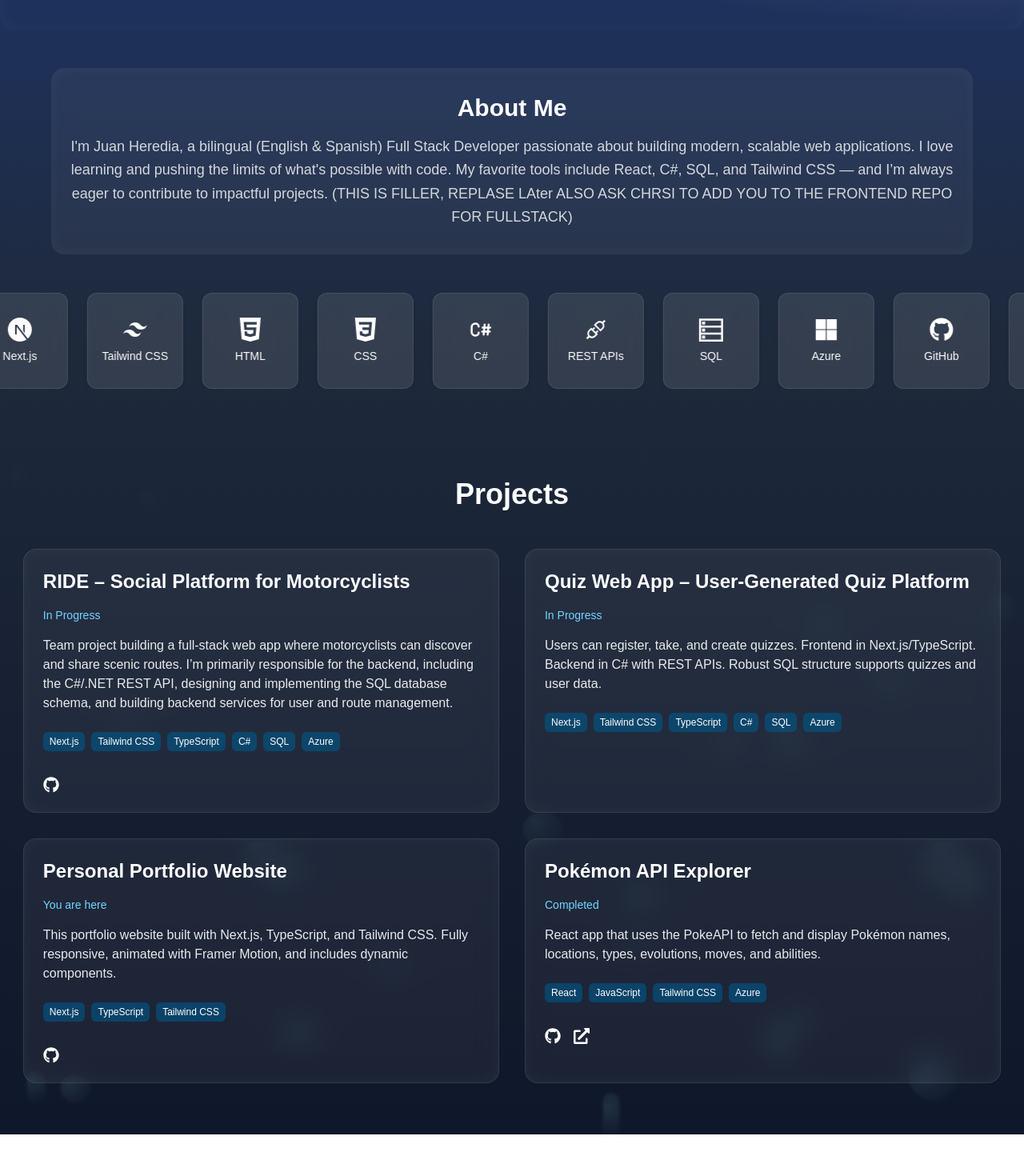
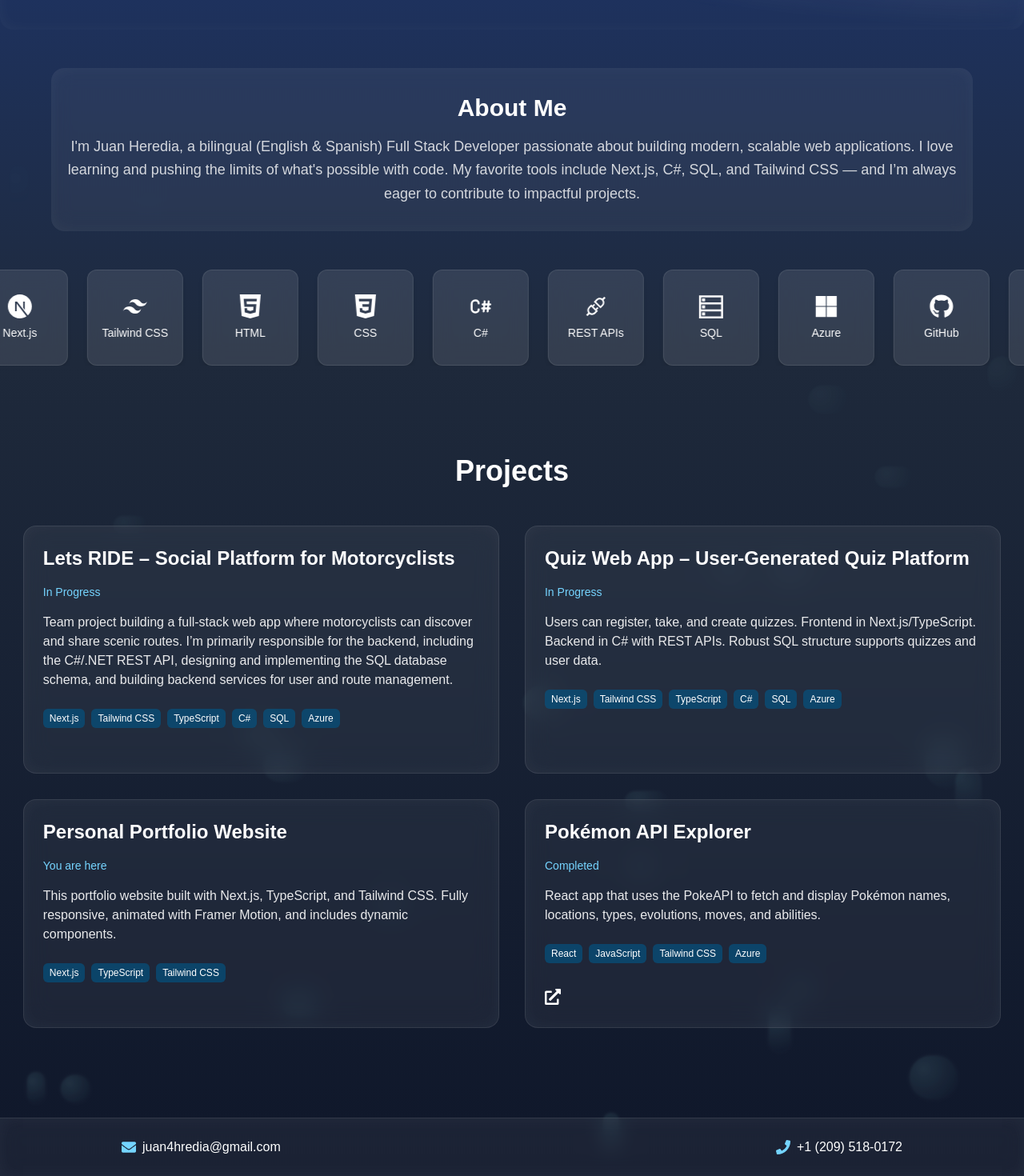
Before and after one commit to ChristmasLover12345/portfolio-site, a Next.js app: page / in a window 1280 px wide. Shown: the part 563-2033 px from the top of the page at 80% size. Before the commit the page ends 1981 px from the top, so only its background shows below. Built offline with nearby package versions, Linux system fonts and the light colour scheme.

Commit message:
Footer Component

```diff
--- a/src/Components/AboutMeComponent.tsx
+++ b/src/Components/AboutMeComponent.tsx
@@ -55,10 +55,8 @@ const AboutMeComponent = () => {
           I'm Juan Heredia, a bilingual (English & Spanish) Full Stack Developer
           passionate about building modern, scalable web applications. I love
           learning and pushing the limits of what's possible with code. My
-          favorite tools include React, C#, SQL, and Tailwind CSS — and I’m
-          always eager to contribute to impactful projects. (THIS IS FILLER,
-          REPLASE LAter ALSO ASK CHRSI TO ADD YOU TO THE FRONTEND REPO FOR
-          FULLSTACK)
+          favorite tools include Next.js, C#, SQL, and Tailwind CSS — and I’m
+          always eager to contribute to impactful projects.
         </p>
       </motion.div>
 
--- /dev/null
+++ b/src/Components/FooterComponent .tsx
@@ -0,0 +1,30 @@
+'use client'
+
+import React from 'react'
+import { FaEnvelope, FaPhone } from 'react-icons/fa'
+
+const FooterComponent = () => {
+  return (
+    <footer className="w-full bg-white/5 backdrop-blur-md border-t border-white/10 py-6 mt-12 innerGlow text-white">
+      <div className="max-w-5xl mx-auto flex flex-col md:flex-row items-center justify-between px-6 gap-4 text-center md:text-left">
+
+        <div className="flex items-center gap-2">
+          <FaEnvelope className="text-lg text-sky-300" />
+          <a href="mailto:juan4hredia@gmail.com" className="hover:underline">
+            juan4hredia@gmail.com
+          </a>
+        </div>
+
+        <div className="flex items-center gap-2">
+          <FaPhone className="text-lg text-sky-300" />
+          <a href="tel:+12095180172" className="hover:underline">
+            +1 (209) 518-0172
+          </a>
+        </div>
+
+      </div>
+    </footer>
+  )
+}
+
+export default FooterComponent
--- a/src/Components/ProjectsSectionComponent.tsx
+++ b/src/Components/ProjectsSectionComponent.tsx
@@ -6,12 +6,12 @@ import { FaGithub, FaExternalLinkAlt } from "react-icons/fa";
 
 const projects = [
   {
-    title: "RIDE – Social Platform for Motorcyclists",
+    title: "Lets RIDE – Social Platform for Motorcyclists",
     status: "In Progress",
     description:
       "Team project building a full-stack web app where motorcyclists can discover and share scenic routes. I’m primarily responsible for the backend, including the C#/.NET REST API, designing and implementing the SQL database schema, and building backend services for user and route management.",
     tech: ["Next.js", "Tailwind CSS", "TypeScript", "C#", "SQL", "Azure"],
-    github: "https://github.com/ChristmasLover12345/LoginAPI",
+    github: "",
     live: "",
   },
   {
@@ -29,7 +29,7 @@ const projects = [
     description:
       "This portfolio website built with Next.js, TypeScript, and Tailwind CSS. Fully responsive, animated with Framer Motion, and includes dynamic components.",
     tech: ["Next.js", "TypeScript", "Tailwind CSS"],
-    github: "https://github.com/ChristmasLover12345/portfolio-site",
+    github: "",
     live: "",
   },
   {
@@ -38,8 +38,7 @@ const projects = [
     description:
       "React app that uses the PokeAPI to fetch and display Pokémon names, locations, types, evolutions, moves, and abilities.",
     tech: ["React", "JavaScript", "Tailwind CSS", "Azure"],
-    github:
-      "https://github.com/ChristmasLover12345/herediaj-pokemon-api-rebuilt",
+    github:"",
     live: "https://herediaj-pokemon-api-rebuilt.vercel.app",
   },
 ];
--- a/src/app/globals.css
+++ b/src/app/globals.css
@@ -49,7 +49,7 @@ body {
     opacity: 0.6;
   }
   100% {
-    transform: translateY(-120vh) scale(1.1);
+    transform: translateY(-180vh) scale(1.1);
     opacity: 0;
   }
 }
--- a/src/app/page.tsx
+++ b/src/app/page.tsx
@@ -1,5 +1,6 @@
 import AboutMeComponent from "@/Components/AboutMeComponent";
 import ContactBubblesComponent from "@/Components/ContactBubblesComponent";
+import FooterComponent from "@/Components/FooterComponent ";
 import HeroNameComponent from "@/Components/HeroNameComponent";
 import ProjectsSectionComponent from "@/Components/ProjectsSectionComponent";
 
@@ -32,6 +33,8 @@ export default function Home() {
       <AboutMeComponent />
 
       <ProjectsSectionComponent />
+
+      <FooterComponent />
     </div>
   );
 }
```
